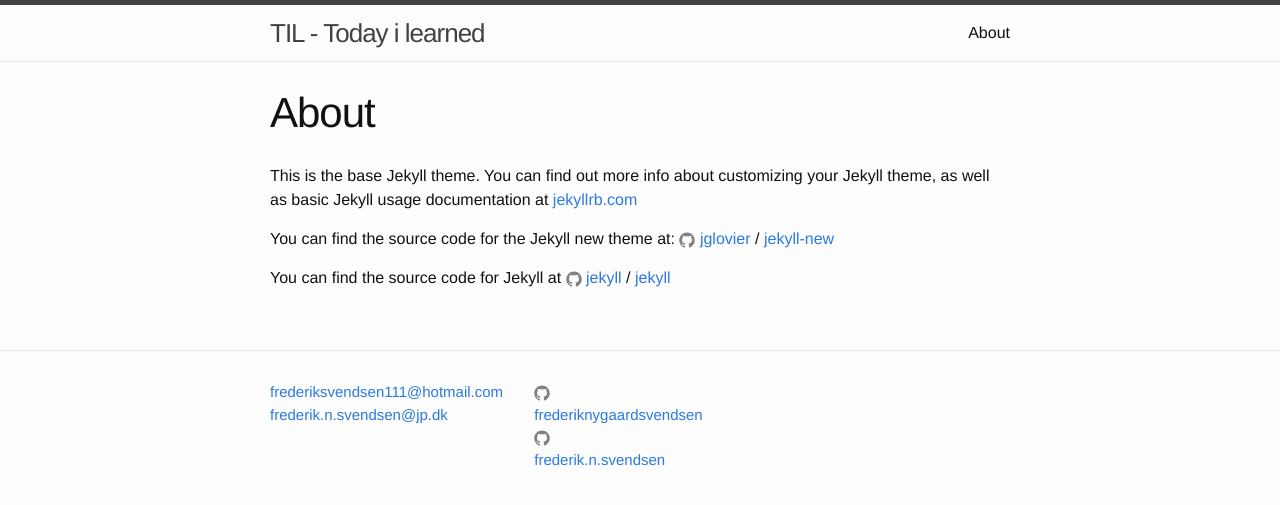
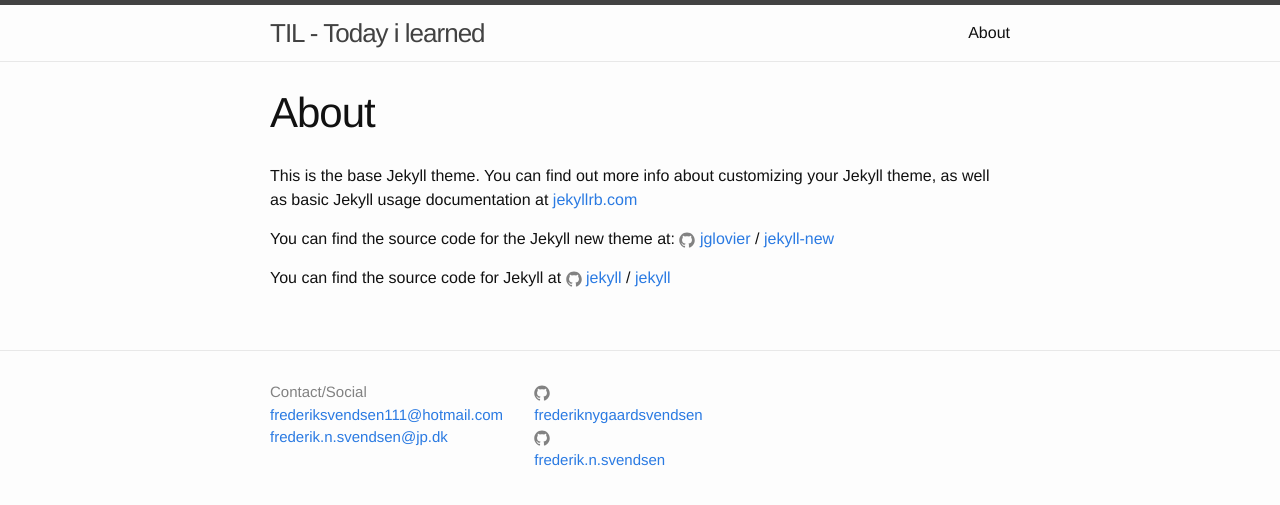
Before and after one commit to FrederikNygaardSvendsen/FrederikNygaardSvendsen.github.io, a Jekyll site: the page built from about.md, in a window 1280 px wide. Shown: the top 505 px of the page. Built offline with Jekyll 4.4.1, drawn with Linux system fonts in a browser that asks for light colours.

Commit message:
page edits

```diff
--- a/_config.yml
+++ b/_config.yml
@@ -16,5 +16,7 @@
 github_username:  frederiknygaardsvendsen
 facebook_username:  frederik.n.svendsen
 
+contact_title: "Contact/Social"
+
 # Build settings
 markdown: kramdown
--- a/_includes/footer.html
+++ b/_includes/footer.html
@@ -5,7 +5,7 @@
     <div class="footer-col-wrapper">
       <div class="footer-col footer-col-1">
         <ul class="contact-list">
-          <li>{{ Contact / Social }}</li>
+          <li>{{ site.contact_title }}</li>
           <li><a href="mailto:{{ site.email1 }}">{{ site.email1 }}</a></li>
           <li><a href="mailto:{{ site.email2 }}">{{ site.email2 }}</a></li>
         </ul>
```
